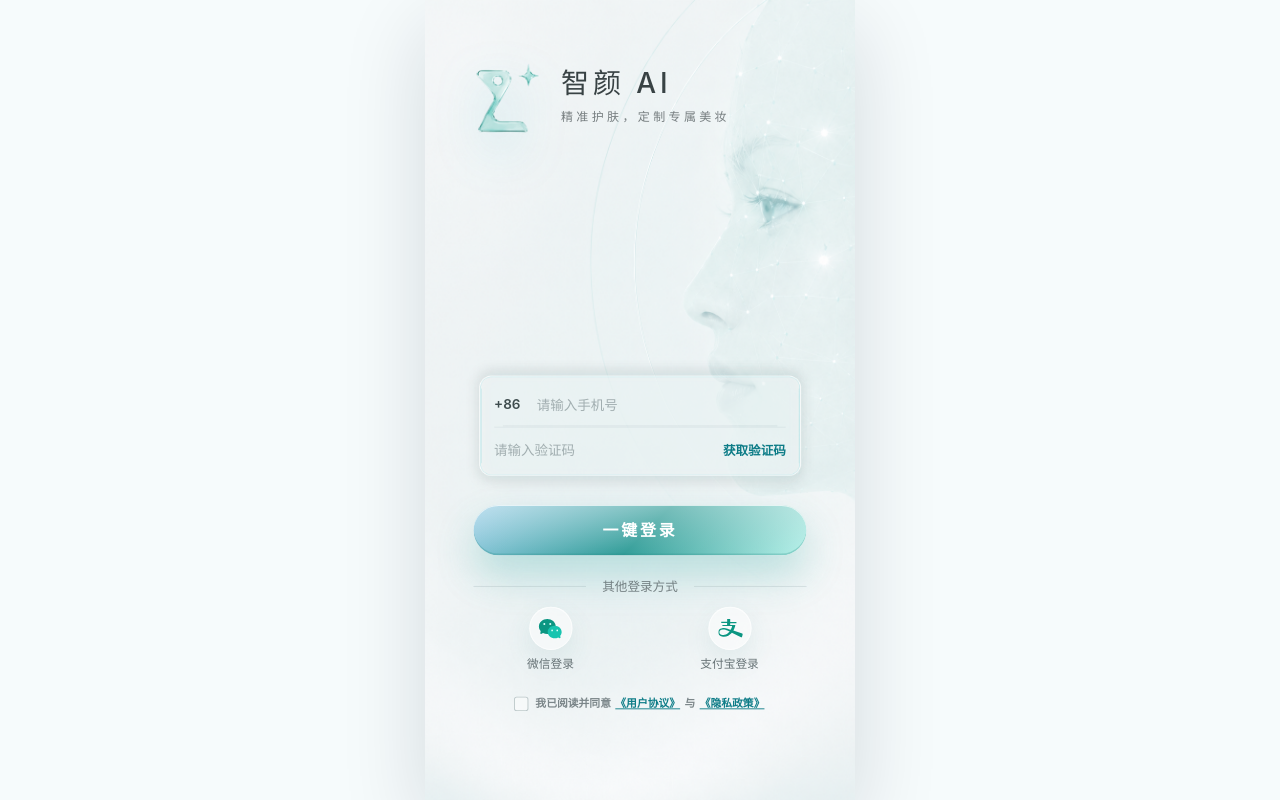
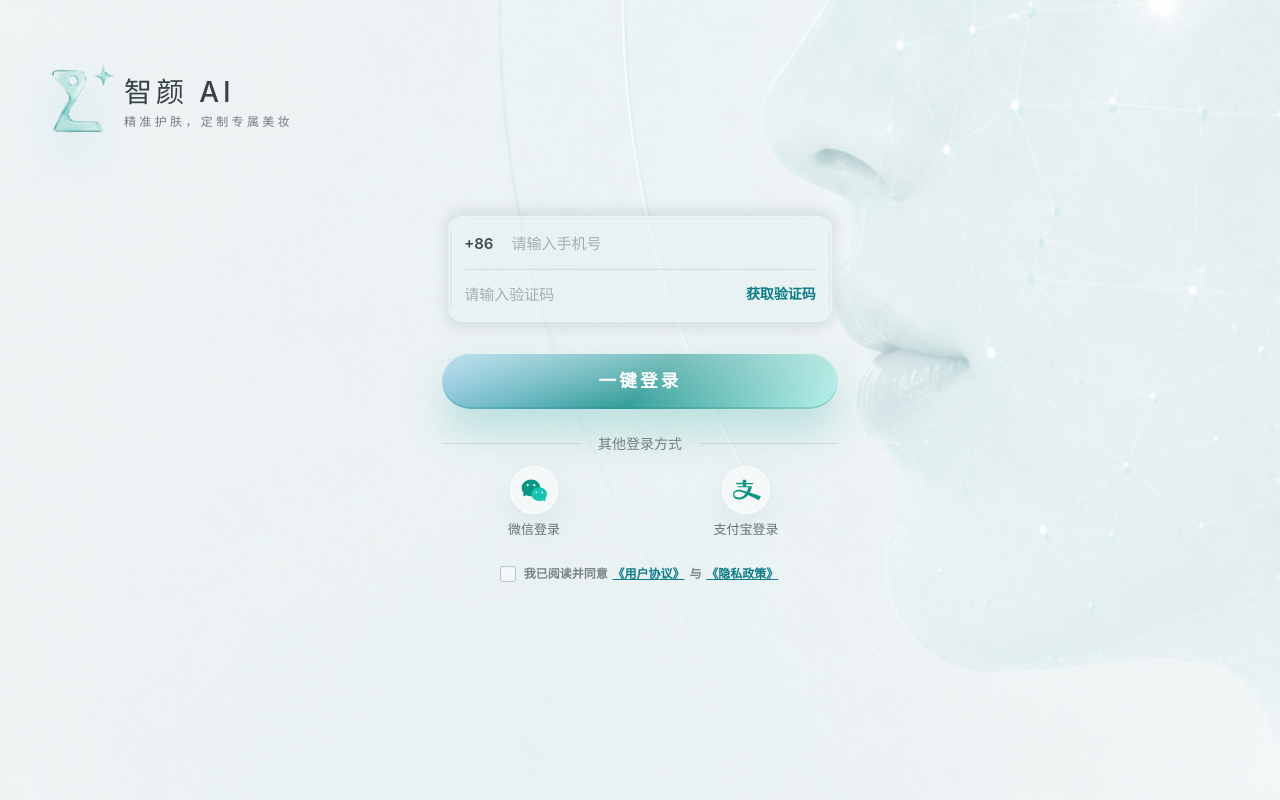
Before and after one commit to GuiSenbin/prettyProject, a Vue app in the folder frontend/: page / in a window 1280 px wide. Built offline with nearby package versions, Linux system fonts and the light colour scheme; no server answers.

Commit message:
style: 优化登录页面Flex布局消除输入框与Logo间多余空白

```diff
--- a/frontend/src/components/LoginGate.vue
+++ b/frontend/src/components/LoginGate.vue
@@ -152,18 +152,19 @@ function maskPhone(value) {
   padding: calc(max(6vh, 45px) + env(safe-area-inset-top)) 30px calc(24px + env(safe-area-inset-bottom));
   display: flex;
   flex-direction: column;
-  justify-content: space-between;
+  justify-content: flex-start;
+  gap: min(8vh, 60px); /* 使用弹性 gap 控制 Logo 与输入区域的间距 */
 }
 
 .brand-area {
   display: flex;
-  align-items: center;
-  gap: 16px;
+  align-items: end;
+  gap: 4px;
   margin-left: 10px;
   flex: 0 0 auto;
 
   .brand-logo {
-    width: clamp(72px, 10vh, 92px);
+    width: clamp(80px, 10vh, 92px);
     height: auto;
     filter: drop-shadow(0 16px 24px rgba(10, 166, 194, 0.18));
   }
@@ -174,30 +175,25 @@ function maskPhone(value) {
     color: rgba(31, 41, 43, 0.88);
   }
   p {
-    margin-top: 4px;
     color: rgba(77, 85, 88, 0.74);
     font-size: clamp(12px, 1.5vh, 14px);
     letter-spacing: 0.28em;
+    margin-bottom: 8px;
   }
 }
 
 .login-form {
-  flex: 1;
   display: flex;
   flex-direction: column;
-  justify-content: flex-end;
   align-self: center;
-  margin-top: 2vh;
-  transform: translateY(-8vh) scale(0.9);
-  transform-origin: bottom center;
 }
 
 .glass-input {
   box-sizing: border-box;
   width: 106%;
   align-self: center;
-  aspect-ratio: 2.65 / 1;
-  padding: 26px 34px 22px;
+  aspect-ratio: 3 / 1;
+  padding: 20px 34px;
   border: 0;
   border-radius: 24px;
   background: url('/images/登录页-input.png') center / 100% 100% no-repeat;
@@ -376,41 +372,4 @@ function maskPhone(value) {
       $mint-primary;
   }
 }
-
-@media (min-width: 769px) {
-  .login-gate {
-    max-width: 430px;
-    margin: 0 auto;
-    box-shadow: 0 28px 80px rgba(17, 24, 39, 0.14);
-  }
-}
-
-@media (max-height: 700px) {
-  .login-content {
-    padding-top: calc(max(4vh, 30px) + env(safe-area-inset-top));
-    padding-bottom: calc(14px + env(safe-area-inset-bottom));
-  }
-  .brand-area {
-    gap: 12px;
-    .brand-logo {
-      width: 68px;
-    }
-  }
-  .login-button {
-    margin-top: 18px;
-  }
-  .divider {
-    margin: 18px 0 10px;
-  }
-  .social-logins {
-    gap: 16px;
-    .social-icon {
-      width: 42px;
-      height: 42px;
-    }
-  }
-  .agreement {
-    margin-top: 12px;
-  }
-}
 </style>
```
